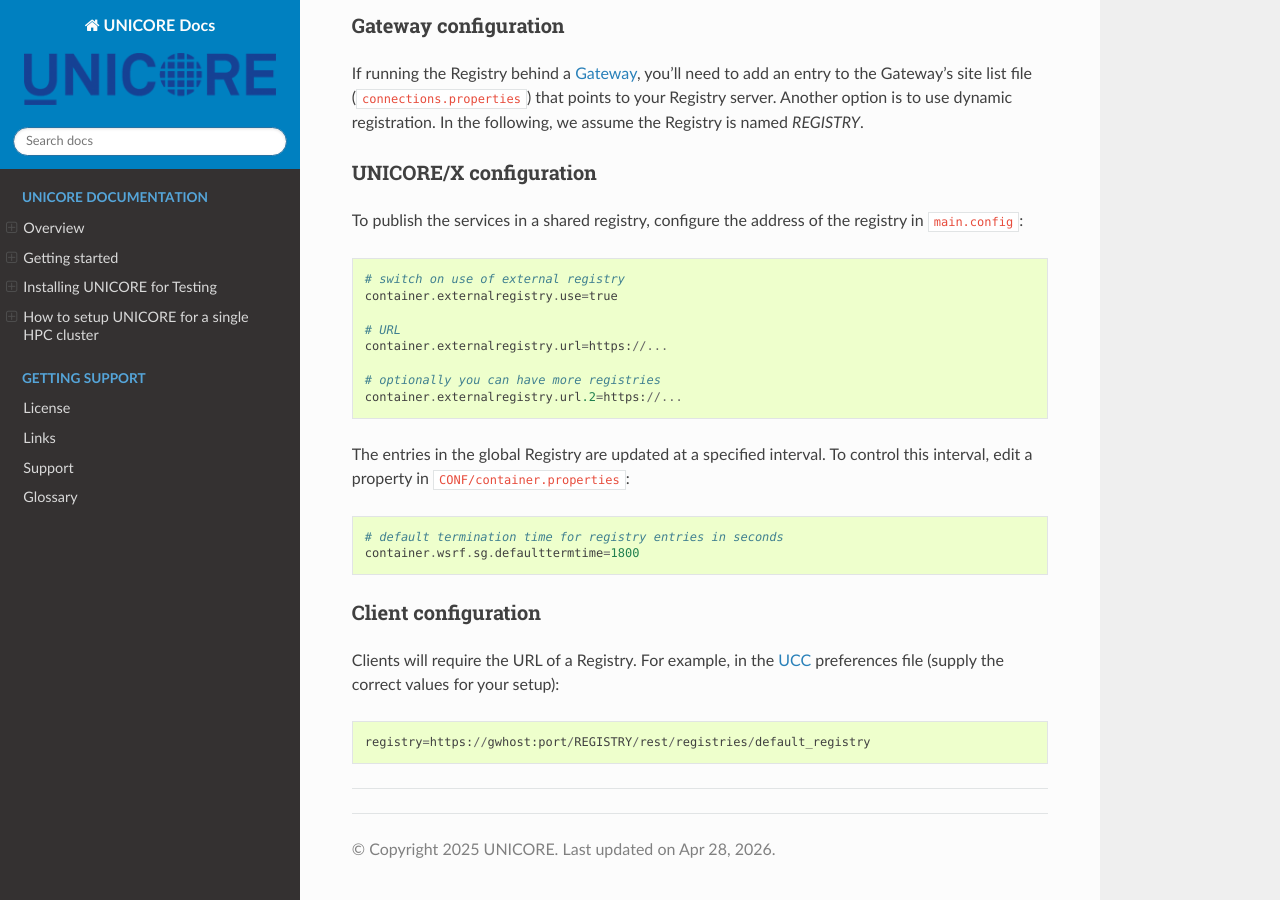
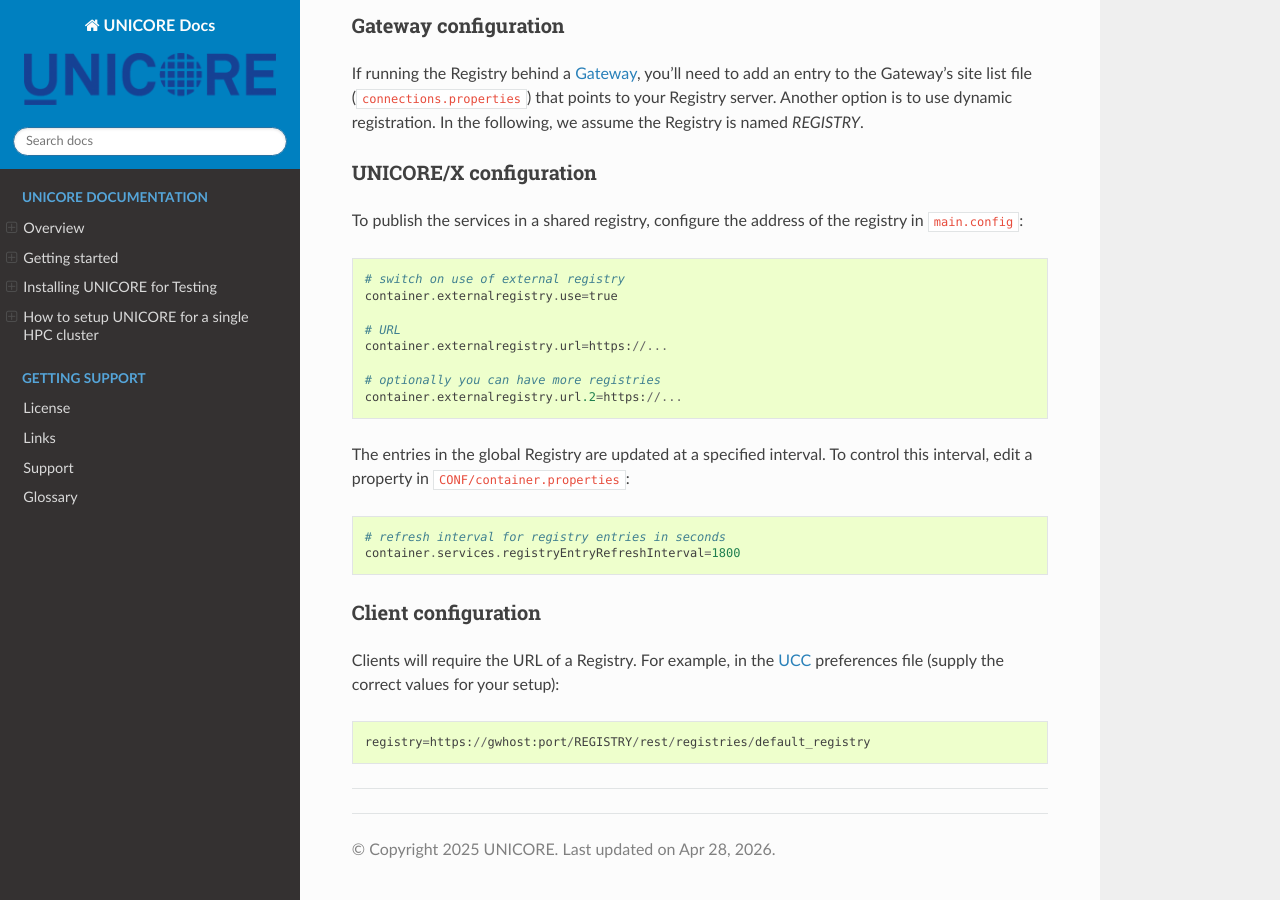
Before and after one commit to UNICORE-EU/unicore-docs, a Sphinx documentation site: the page built from source/admin-docs/registry/index.rst, in a window 1280 px wide and 900 px high, scrolled down 2487 px. Built offline with Sphinx 7.4.7 and the Read the Docs theme 3.1.0, drawn with Linux system fonts in a browser that asks for light colours.

Commit message:
couple of updates

```diff
--- a/source/admin-docs/registry/index.rst
+++ b/source/admin-docs/registry/index.rst
@@ -172,8 +172,8 @@
 interval. To control this interval, edit a property in
 ``CONF/container.properties``::
 
-  # default termination time for registry entries in seconds
-  container.wsrf.sg.defaulttermtime=1800
+  # refresh interval for registry entries in seconds
+  container.services.registryEntryRefreshInterval=1800
 
 
 Client configuration
```
Also changed, not shown: 7 other files.
